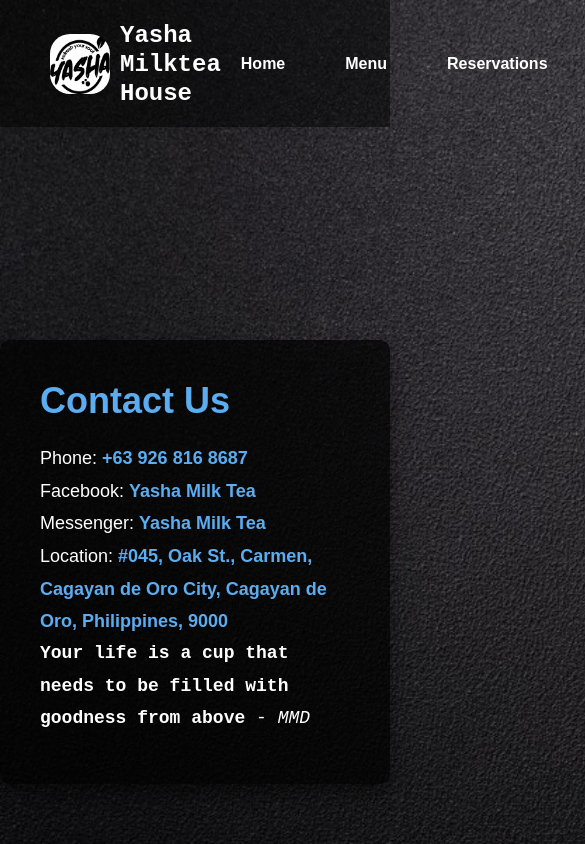
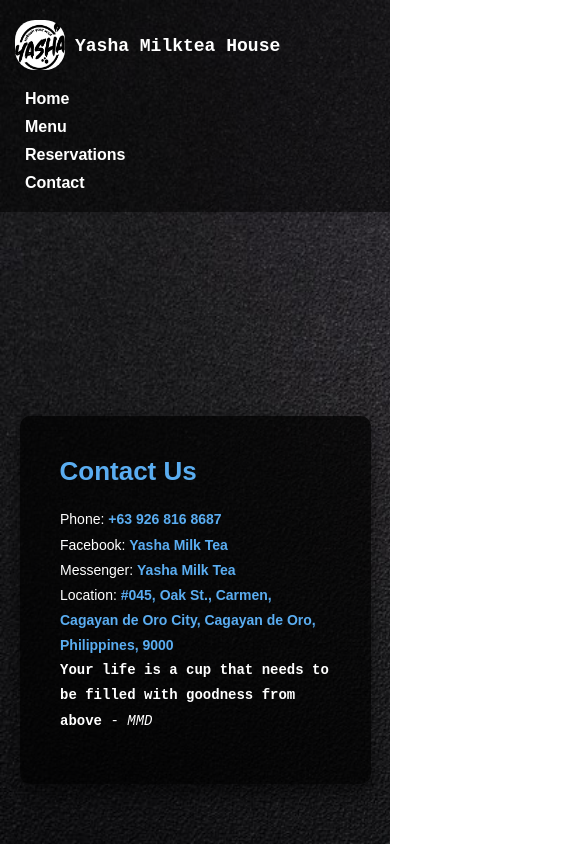
Before and after one commit to Zekken0518/yasha-milktea-house, a plain HTML site: page contact.html in a window 390 px wide. Shown: the top 844 px of the page, 585 px wide, since content can reach past the window. Drawn offline with Linux system fonts and the light colour scheme.

Commit message:
Add files via upload

```diff
--- a/contact.html
+++ b/contact.html
@@ -40,6 +40,7 @@
             padding: 40px;
             border-radius: 10px;
             max-width: 600px;
+            width: 90%;
             box-shadow: 0 10px 20px rgba(0, 0, 0, 0.5);
             animation: fadeInZoom 1s ease-out;
         }
@@ -66,7 +67,6 @@
             text-decoration: underline;
         }
 
-
         /* Header Section */
         header {
             position: absolute;
@@ -78,11 +78,13 @@
             padding: 20px 50px;
             background-color: rgba(0, 0, 0, 0.5);
             z-index: 1;
+            flex-wrap: wrap;
         }
 
         .logo {
             display: flex;
             align-items: center;
+            flex: 1;
         }
 
         .logo img {
@@ -165,7 +167,7 @@
             font-family: 'Courier New', monospace;
         }
 
-        @keyframes reveal{
+        @keyframes reveal {
             from { translate: 0 20px;}
             to {translate: none; opacity: 1;}
         }
@@ -208,6 +210,85 @@
                 opacity: 0;
             }
         }
+
+        /* Responsive Styles for Mobile */
+        @media (max-width: 768px) {
+            /* Header Adjustments for Mobile */
+            header {
+                padding: 20px 15px;
+                flex-direction: column;
+                align-items: flex-start;
+            }
+
+            /* Logo adjustments */
+            .logo {
+                margin-bottom: 10px;
+            }
+
+            .logo h1 {
+                font-size: 20px;
+            }
+
+            nav ul {
+                flex-direction: column;
+                gap: 10px;
+                align-items: flex-start;
+                margin-top: 10px;
+            }
+
+            nav ul li a {
+                padding: 10px;
+                font-size: 16px;
+            }
+
+            /* Main Content Adjustments for Mobile */
+            .main-content h1 {
+                font-size: 40px;
+            }
+
+            .main-content .order-btn {
+                padding: 12px 24px;
+                font-size: 18px;
+            }
+
+            .contact-container h1 {
+                font-size: 30px;
+            }
+
+            .contact-container p {
+                font-size: 16px;
+            }
+        }
+
+        @media (max-width: 480px) {
+            /* Logo Size for Smaller Screens */
+            .logo img {
+                width: 50px;
+                height: 50px;
+            }
+
+            .logo h1 {
+                font-size: 18px;
+            }
+
+            /* Main Content Adjustments for Smaller Screens */
+            .main-content h1 {
+                font-size: 32px;
+            }
+
+            .main-content .order-btn {
+                padding: 10px 20px;
+                font-size: 16px;
+            }
+
+            .contact-container h1 {
+                font-size: 26px;
+            }
+
+            .contact-container p {
+                font-size: 14px;
+            }
+        }
     </style>
 </head>
 <body>
@@ -228,15 +309,13 @@
 
     <div class="contact-container">
         <h1>Contact Us</h1>
-        <p class=" paragraph">
+        <p class="paragraph">
             <span style="--delay:.0s;">Phone: <a href="tel:+639268168687">+63 926 816 8687</a></span>
             <span style="--delay: .15s;">Facebook: <a href="https://www.facebook.com/YashaMilkTea" target="_blank">Yasha Milk Tea</a></span>
             <span style="--delay: .2s;">Messenger: <a href="https://l.facebook.com/l.php?u=http%3A%2F%2Fmessenger.com%2Ft%2F105251157717628&h=AT2VgCq4QBqQp4bJgUNUmOurqiVgfSikFeJpzCXZBS25nvENO1DVF02yCsx-SunK70oeL9-aL5n29BnZu8tSA6j3IMkUDlrSKE322Dzp3wsC0uKntIG0nfgcgosLHPGU6zoC6g">Yasha Milk Tea</a></span>
-
             <span style="--delay:.25s;">Location: <a href="https://www.google.com/maps/@8.4814154,124.6367499,20.5z?entry=ttu&g_ep=EgoyMDI0MTExNy4wIKXMDSoASAFQAw%3D%3D">#045, Oak St., Carmen, Cagayan de Oro City, Cagayan de Oro, Philippines, 9000</a></span>
             <span style="--delay:.3s;"> <span class="custom-font"><b>Your life is a cup that needs to be filled with goodness from above</b> - <i>MMD</i></span> </span>
         </p>
     </div>
-
 </body>
 </html>
```
